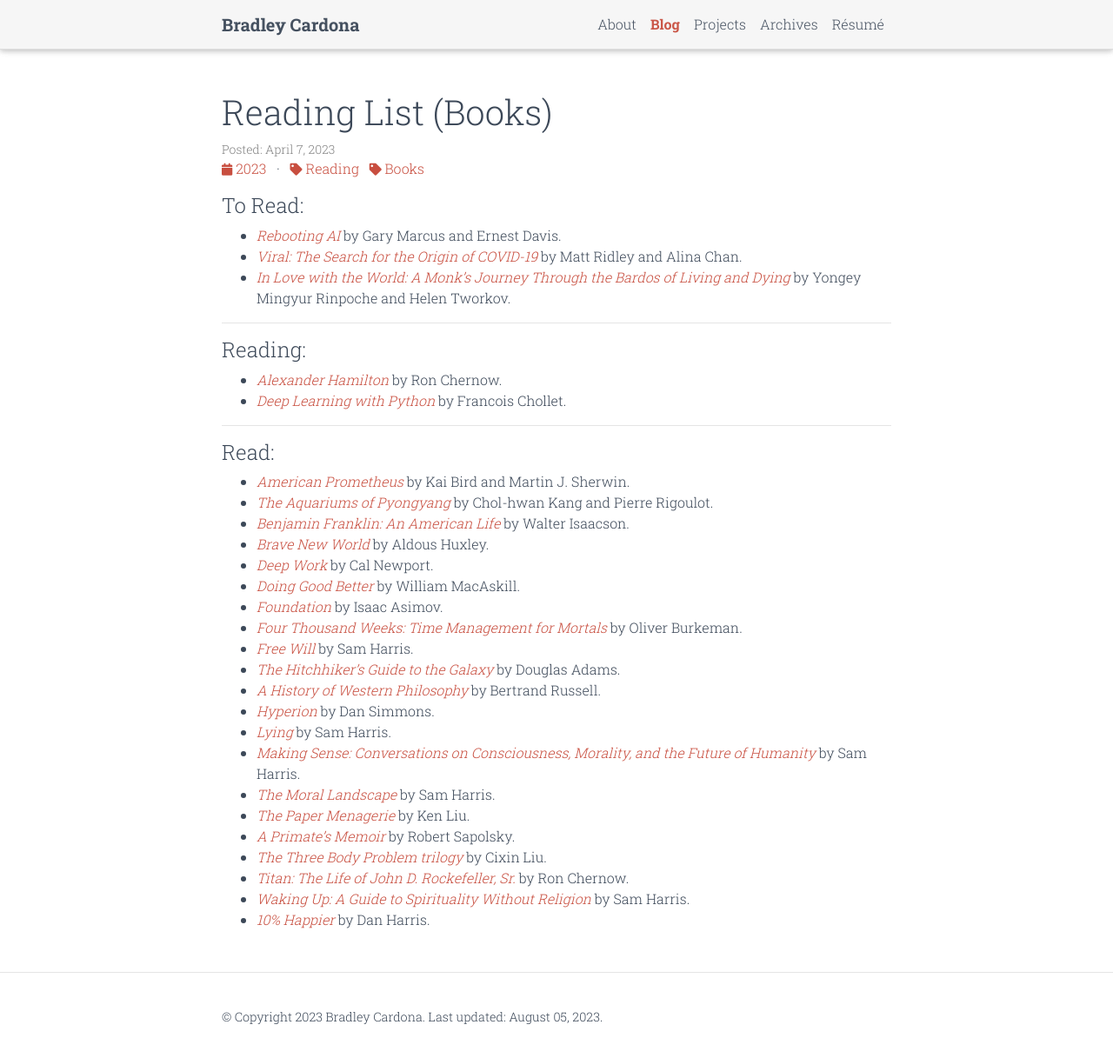
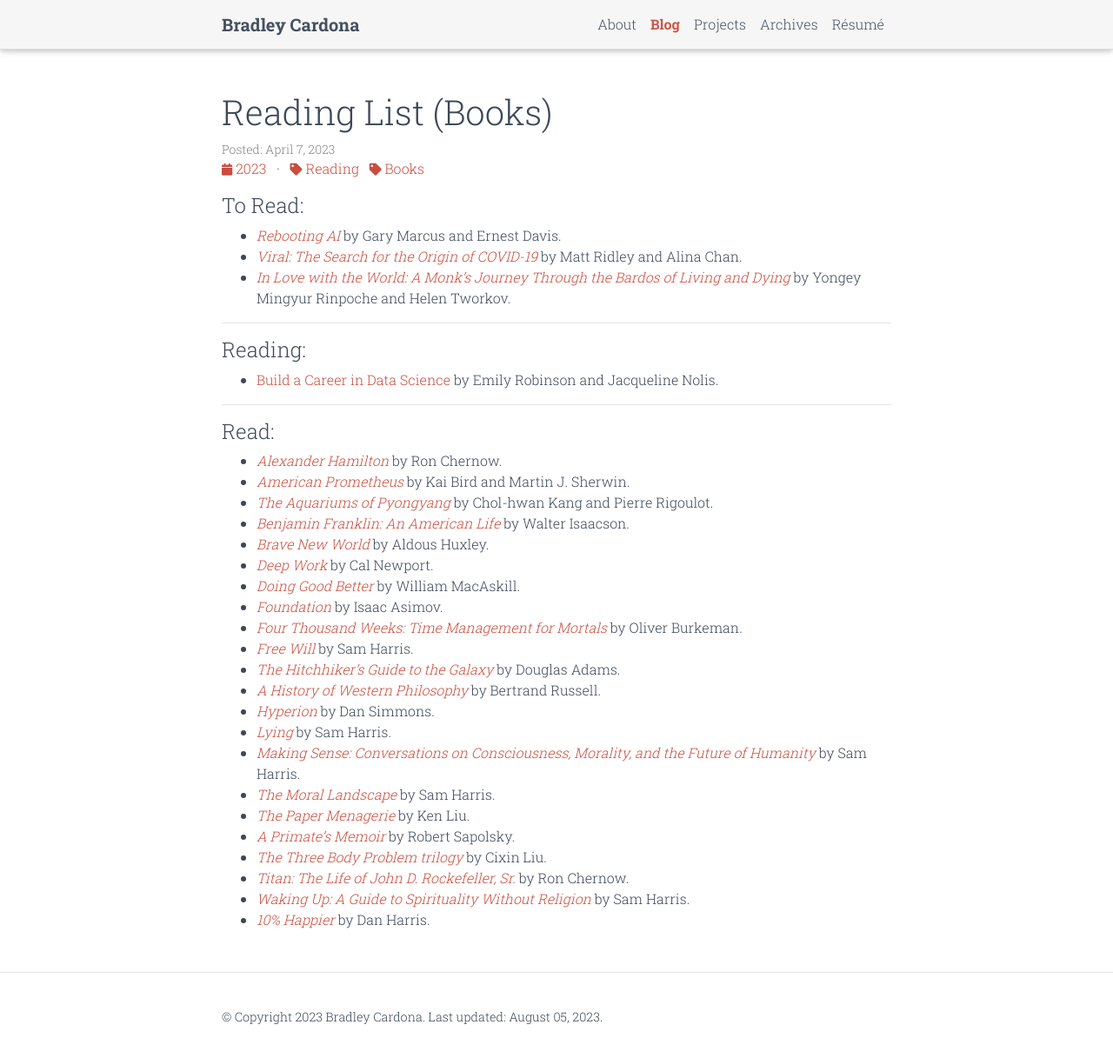
Before and after one commit to BMCARDONA/bmcardona.github.io, a Jekyll site: the page built from _posts/2023-04-07-reading-list.md, in a window 1280 px wide and 1221 px high. Shown: the top 1217 px of the window at 87% size. Built offline with Jekyll 4.4.1, drawn with Linux system fonts in a browser that asks for light colours; comment, search, counter and statistics services are not loaded; a style sheet for code colours, icons or effects is not loaded.

Commit message:
update reading list

```diff
--- a/_posts/2023-04-07-reading-list.md
+++ b/_posts/2023-04-07-reading-list.md
@@ -14,14 +14,13 @@
 ___
 
 #### Reading:
-- *[Alexander Hamilton](https://www.amazon.com/Alexander-Hamilton-Ron-Chernow/dp/0143034758)* by Ron Chernow.
-<!-- - *[Artificial Intelligence](https://www.amazon.com/Artificial-Intelligence-A-Modern-Approach/dp/0134610997/ref=sr_1_1?crid=3TC0H4YT3TE25&keywords=artificial+intelligence+a+modern+approach+4th+edition&qid=1680920114&s=books&sprefix=Artific%2Cstripbooks%2C101&sr=1-1&ufe=app_do%3Aamzn1.fos.f5122f16-c3e8-4386-bf32-63e904010ad0)* by Stuart Russell and Peter Norvig. -->
-<!-- - *[Deep Learning](http://www.deeplearningbook.org/)* by Yoshua Bengio, Ian J. Goodfellow, and Aaron Courville. -->
-- *[Deep Learning with Python](https://www.amazon.com/Learning-Python-Second-Fran-C3-A7ois-Chollet-dp-1617296864/dp/1617296864/ref=dp_ob_title_bk)* by Francois Chollet.
+- [Build a Career in Data Science](https://www.amazon.com/Build-Career-Science-Jacqueline-Nolis/dp/1617296244/ref=sr_1_13_sspa?crid=38XVJNCF79VTC&keywords=AI+book&qid=1691203969&sprefix=ai+book%2Caps%2C114&sr=8-13-spons&sp_csd=d2lkZ2V0TmFtZT1zcF9tdGY&psc=1) by Emily Robinson and Jacqueline Nolis.
+<!-- - *[Deep Learning with Python](https://www.amazon.com/Learning-Python-Second-Fran-C3-A7ois-Chollet-dp-1617296864/dp/1617296864/ref=dp_ob_title_bk)* by Francois Chollet. -->
 
 ___
 
 #### Read:
+- *[Alexander Hamilton](https://www.amazon.com/Alexander-Hamilton-Ron-Chernow/dp/0143034758)* by Ron Chernow.
 - *[American Prometheus](https://www.amazon.com/American-Prometheus-Triumph-Tragedy-Oppenheimer/dp/0375726268)* by Kai Bird and Martin J. Sherwin.
 - *[The Aquariums of Pyongyang](https://www.amazon.com/Aquariums-Pyongyang-Years-North-Korean/dp/0465011047)* by Chol-hwan Kang and Pierre Rigoulot.
 - *[Benjamin Franklin: An American Life](https://www.amazon.com/Benjamin-Franklin-American-Walter-Isaacson/dp/074325807X/ref=sr_1_1?crid=3LAT4J9JB7C3Q&keywords=Benjamin+Franklin+an+american+life&qid=1680920166&s=books&sprefix=benjamin+franklin+an+american+lif%2Cstripbooks%2C163&sr=1-1)* by Walter Isaacson.
```
